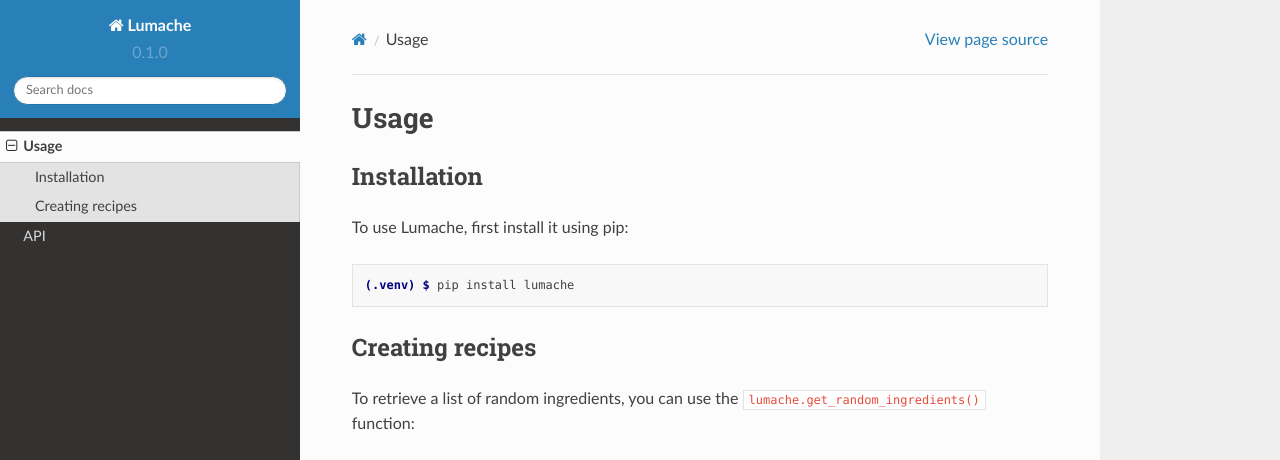
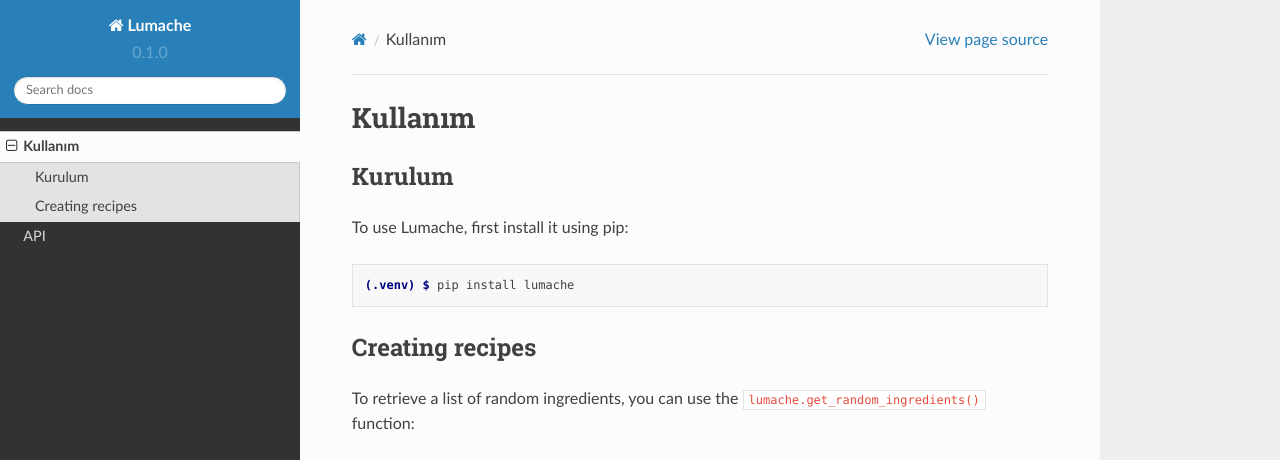
Before and after one commit to bbuyukkahraman/policies, a Sphinx documentation site: the page built from docs/source/usage.rst, in a window 1280 px wide and 1095 px high. Shown: the top 460 px of the window. Built offline with Sphinx 7.4.7 and the Read the Docs theme 2.0.0, drawn with Linux system fonts in a browser that asks for light colours; grey boxes are pictures that could not be loaded.

Commit message:
Update usage.rst

```diff
--- a/docs/source/usage.rst
+++ b/docs/source/usage.rst
@@ -1,9 +1,9 @@
-Usage
+Kullanım
 =====
 
 .. _installation:
 
-Installation
+Kurulum
 ------------
 
 To use Lumache, first install it using pip:
```
